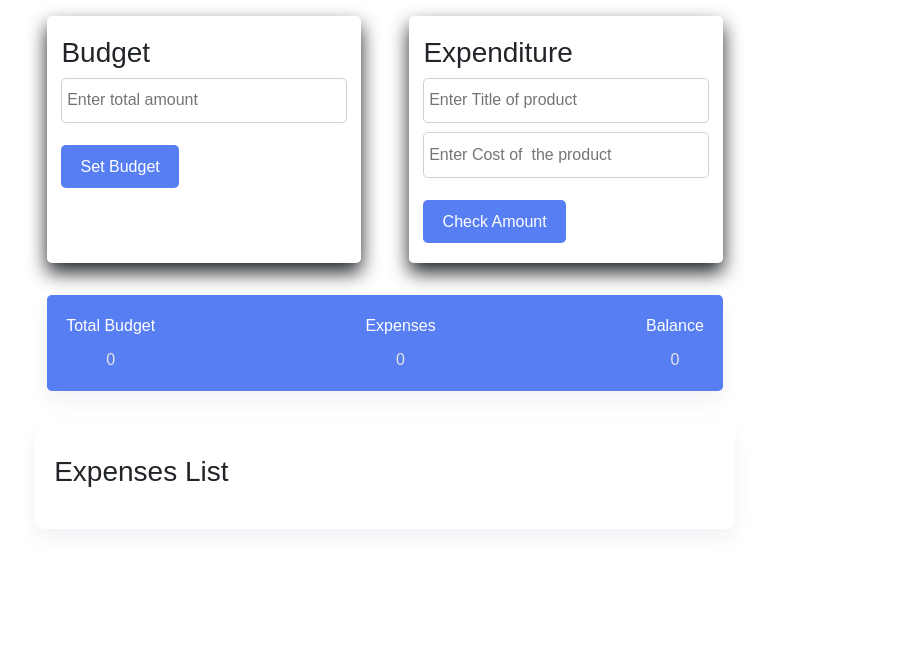
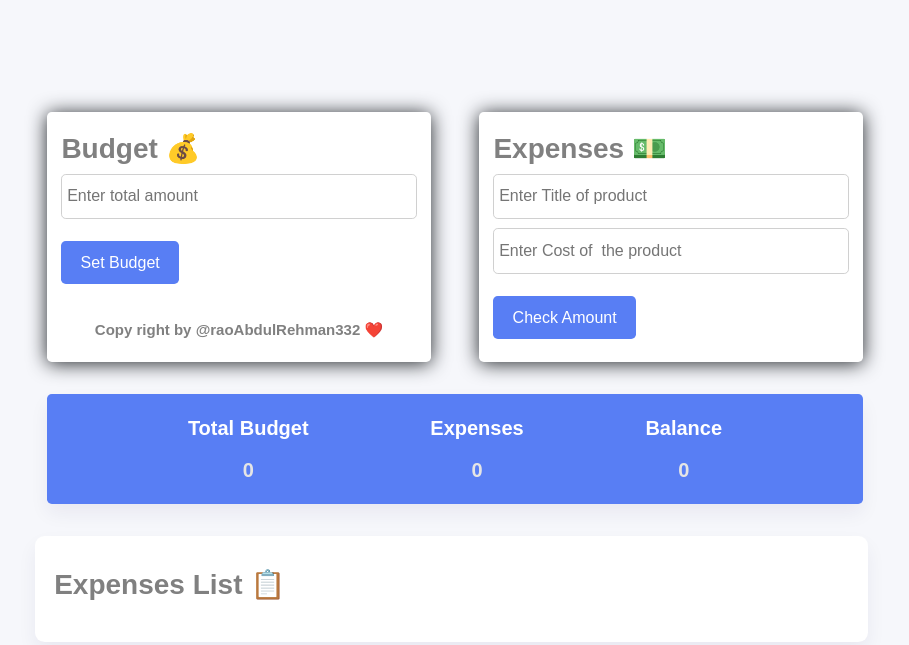
Before and after one commit to raoabdulrehman332/Budget-App, a plain HTML site: page index.html in a window 1280 px wide. Shown: the whole page, without its empty margins (255-1164 px from the left). Drawn offline with nearby package versions, Linux system fonts and the light colour scheme.

Commit message:
2nd commit

```diff
--- a/app.js
+++ b/app.js
@@ -20,6 +20,7 @@ totalAmountBtn.addEventListener("click",()=>{
     if(tempAmount === "" || tempAmount < 0){
         errorMessage.classList.remove("hide");
         errorMessage.classList.add("error");
+
     }else{
         errorMessage.classList.add("hide");
         // Set Budget
--- a/index.html
+++ b/index.html
@@ -3,10 +3,12 @@
 <head>
     <meta charset="UTF-8">
     <meta name="viewport" content="width=device-width, initial-scale=1.0">
-    <title>Badgets</title>
+    <link rel="icon" href="https://muhammadhassanraza25.github.io/Budget-App/images/expense%20icon.png">
+    <title>Badget-App</title>
     <link href="https://cdn.jsdelivr.net/npm/bootstrap@5.0.2/dist/css/bootstrap.min.css" rel="stylesheet" integrity="sha384-EVSTQN3/azprG1Anm3QDgpJLIm9Nao0Yz1ztcQTwFspd3yD65VohhpuuCOmLASjC" crossorigin="anonymous">
     <link rel="stylesheet" href="style.css">
     <link rel="stylesheet" href="https://cdnjs.cloudflare.com/ajax/libs/font-awesome/6.6.0/css/all.min.css" integrity="sha512-Kc323vGBEqzTmouAECnVceyQqyqdsSiqLQISBL29aUW4U/M7pSPA/gEUZQqv1cwx4OnYxTxve5UMg5GT6L4JJg==" crossorigin="anonymous" referrerpolicy="no-referrer" />
+
 </head>
 <body>
     <div class="wrapper">
@@ -14,14 +16,15 @@
             <div class="sub-container">
                 <!-- Budgets -->
                  <div class="total-amount-container">
-                    <h3>Budget</h3>
+                    <h3>Budget 💰</h3>
                     <p id="budget-error" class="hide">Value cannot be empty or negative </p>
                     <input type="number" id="total-amount-input" placeholder="Enter total amount">
                     <button type="submit" class="submit" id="total-amount">Set Budget</button>
+                    <span id="copy">Copy right by @raoAbdulRehman332 ❤️</span>
                  </div>
                  <!-- Expenditure -->
                   <div class="user-amount-container">
-                    <h3>Expenditure</h3>
+                    <h3>Expenses 💵</h3>
                     <input type="text" id="product-title" placeholder="Enter Title of product">
                     <input type="number" id="product-cost" placeholder="Enter Cost of  the product">
                     <button id="check-submit"  class="submit">Check Amount</button>
@@ -46,7 +49,7 @@
         </div>
         <!-- List -->
          <div class="list">
-            <h3>Expenses List</h3>
+            <h3>Expenses List 📋</h3>
             <div class="list-container" id="list"></div>
          </div>
     </div>
--- a/style.css
+++ b/style.css
@@ -4,15 +4,22 @@
     box-sizing: border-box;
     font-family: "Poppins", sans-serif ;
 }
+body{
+    background-color: rgb(246, 247, 251);
+}
+
 .wrapper{
-width: 90%;
+width: 100%;
 font-size: 16PX;
 max-width: 43.75em;
 margin: 1em auto;
 }
-
+h3{
+    color: gray;
+    font-weight: bold;
+}
 .container{
-    width: 100%;
+    width: 120%;
 }
 
 .sub-container{
@@ -24,11 +31,13 @@ margin: 1em auto;
 .flex{
     display: flex;
     align-items: center;
+    justify-content: center;
 }
 .flex-space{
     display: flex;
     align-items: center;
-    justify-content: space-between;
+    font-weight: bold;
+    justify-content: space-evenly;
 }
 .wrapper input{
     display: block;
@@ -49,8 +58,10 @@ margin: 1em auto;
 .user-amount-container {
     background-color: #ffffff;
     padding: 1.25em 0.9em;
+    margin-top: 25%;
+    width: 100%;
     border-radius: 0.3em;
-    box-shadow: 0 0.6em 1.2em;
+    box-shadow: 0 0.1em 1.2em;
 }
 .output-container{
     background-color: #587ef4;
@@ -61,15 +72,23 @@ margin: 1em auto;
     padding: 1.2em;
 }
 .output-container p {
-    font-weight: 500;
+    font-weight: bolder;
+    font-size: 20px;
     margin-bottom: 0.6em;
     margin-bottom: 0.6em;
 }
 .output-container span {
     display: block;
+    font-size: 20px;
     text-align: center;
+    font-weight: bolder;
+    color: #e5e5e5;
+}
+input:focus::placeholder{
+    color: #23830f;
+    padding-left: 5px;
     font-weight: 400;
-    color: #e5e5e5;
+    transition: all 0.5s;
 }
 .submit {
     font-size: 1em;
@@ -80,10 +99,17 @@ margin: 1em auto;
     color: #ffffff;
     padding: 0.6em 1.2em;
     border-radius: 0.3em;
+    transition-property: all;
+    transition-timing-function: ease;
+    transition-duration: 1s;
     cursor: pointer;
+}
+.submit:hover{
+    background-color: #c04fe2;
 }
 .list {
  background-color: #ffffff;
+ width: 119%;
  padding: 2em 1.2em;
  box-shadow: 0 0.6em 1.2em rgba(28, 0, 80, 0.06);
  border-radius: 0.6em;
@@ -131,6 +157,16 @@ margin: 1em auto;
     color: #587ef4;
 }
 
+#copy{
+    color: gray;
+    display: block;
+    margin-top: 35px;
+    margin-bottom: 0px;
+    font-size: 15px;
+    font-weight: bold;
+    text-align: center;
+}
+
 @media screen and (max-width: 600px){
     .wrapper{
         font-size: 14px;
```
